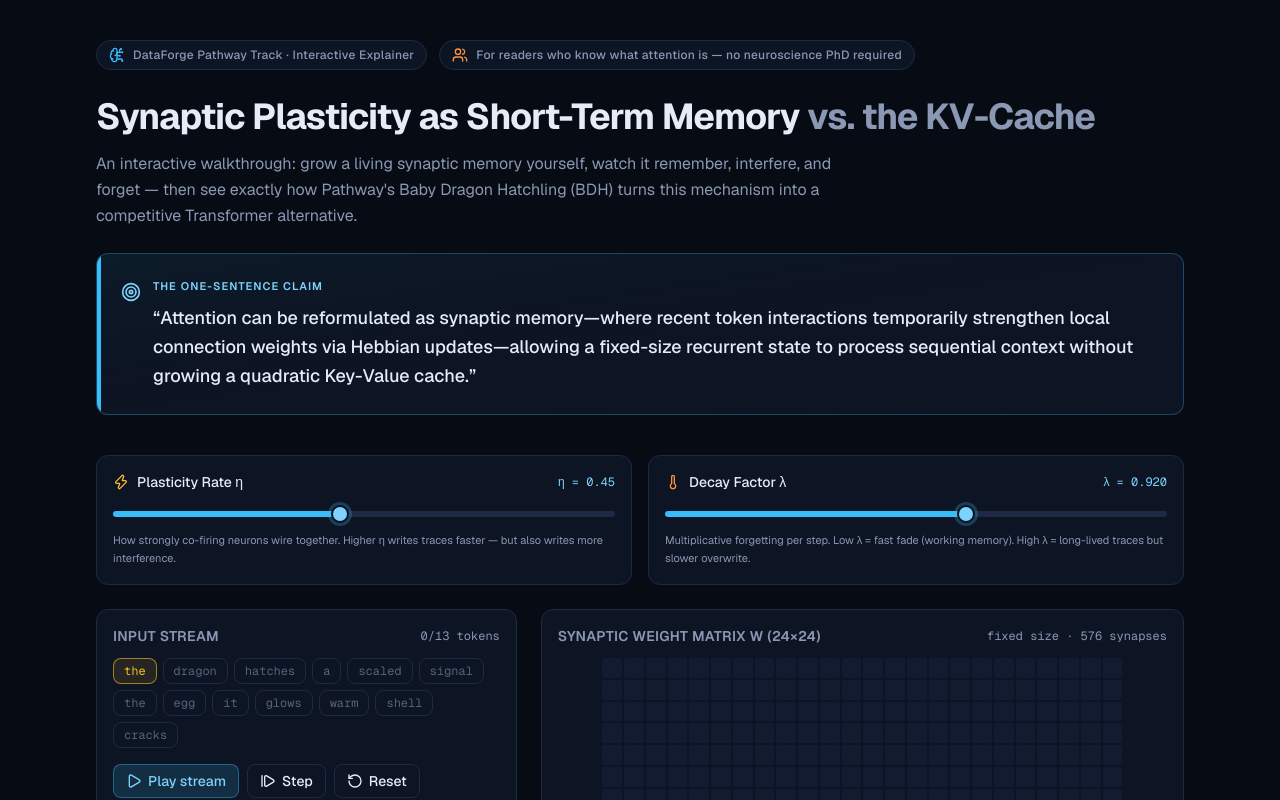
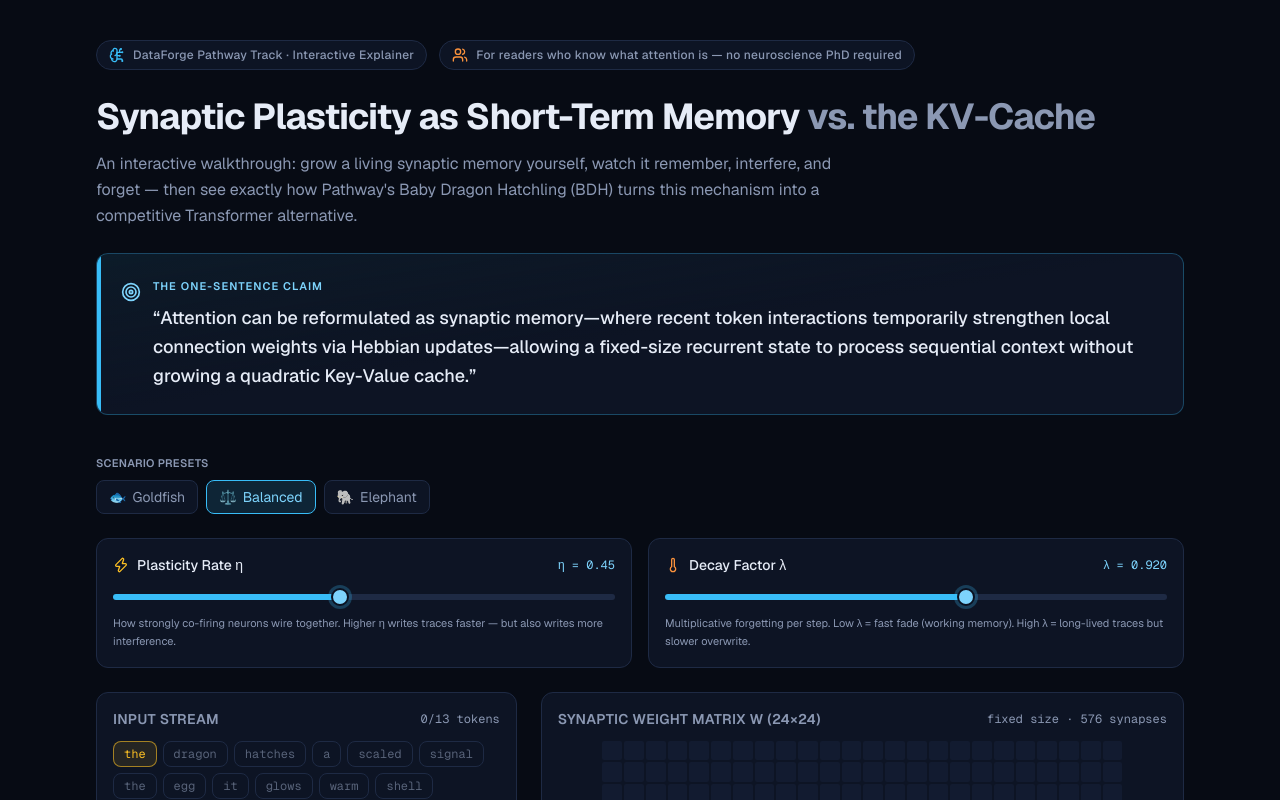
Before and after one commit to anandtudu078/bdh-synaptic-memory-explainer, a Next.js app: page / in a window 1280 px wide. Shown: the top 800 px of the page. Built offline with nearby package versions, Linux system fonts and the light colour scheme.

Commit message:
feat: add scenario presets (goldfish/balanced/elephant) for one-click demo

```diff
--- a/components/SynapticLab.tsx
+++ b/components/SynapticLab.tsx
@@ -25,6 +25,37 @@ import TruthVsEstimate from "./TruthVsEstimate";
 
 const CUE_TOKEN = "the"; // probe token for the recall panel
 const PLAY_MS = 750; // per-token playback interval
+
+// One-click demo scenarios: (η, λ) pairs that expose different trade-offs.
+const PRESETS: {
+  id: string;
+  label: string;
+  emoji: string;
+  description: string;
+  params: EngineParams;
+}[] = [
+  {
+    id: "goldfish",
+    label: "Goldfish",
+    emoji: "🐟",
+    description: "Fast write, fast fade — pure working memory",
+    params: { plasticityRate: 0.9, decayFactor: 0.82 },
+  },
+  {
+    id: "balanced",
+    label: "Balanced",
+    emoji: "⚖️",
+    description: "Default: moderate writing and retention",
+    params: { plasticityRate: 0.45, decayFactor: 0.92 },
+  },
+  {
+    id: "elephant",
+  label: "Elephant",
+    emoji: "🐘",
+    description: "Slow write, long retention — stale traces linger",
+    params: { plasticityRate: 0.3, decayFactor: 0.995 },
+  },
+];
 
 export default function SynapticLab() {
   const [params, setParams] = useState<EngineParams>({
@@ -73,8 +104,47 @@ export default function SynapticLab() {
 
   const newSpikes = count > 0 ? TOKEN_STREAM[count - 1].spikes : null;
 
+  // A preset is "active" when current params exactly match its (η, λ).
+  const activePresetId = PRESETS.find(
+    (p) =>
+      Math.abs(p.params.plasticityRate - params.plasticityRate) < 1e-9 &&
+      Math.abs(p.params.decayFactor - params.decayFactor) < 1e-9
+  )?.id;
+
   return (
     <section className="space-y-6" aria-label="Interactive synaptic memory lab">
+      {/* ---------- Presets ---------- */}
+      <div>
+        <div className="text-[11px] font-semibold tracking-wide text-muted uppercase mb-2">
+          Scenario Presets
+        </div>
+        <div
+          className="flex flex-wrap gap-2"
+          role="group"
+          aria-label="Memory scenario presets"
+        >
+          {PRESETS.map((preset) => {
+            const active = preset.id === activePresetId;
+            return (
+              <button
+                key={preset.id}
+                onClick={() => setParams(preset.params)}
+                title={`${preset.description} — η ${preset.params.plasticityRate}, λ ${preset.params.decayFactor}`}
+                aria-pressed={active}
+                className={`inline-flex items-center gap-1.5 rounded-lg border px-3 py-1.5 text-sm transition-colors ${
+                  active
+                    ? "border-accent bg-accent/15 text-accent-strong"
+                    : "border-edge bg-surface text-muted hover:border-accent/50 hover:text-foreground"
+                }`}
+              >
+                <span aria-hidden>{preset.emoji}</span>
+                {preset.label}
+              </button>
+            );
+          })}
+        </div>
+      </div>
+
       {/* ---------- Sliders ---------- */}
       <div className="grid gap-4 md:grid-cols-2">
         <Slider
```
